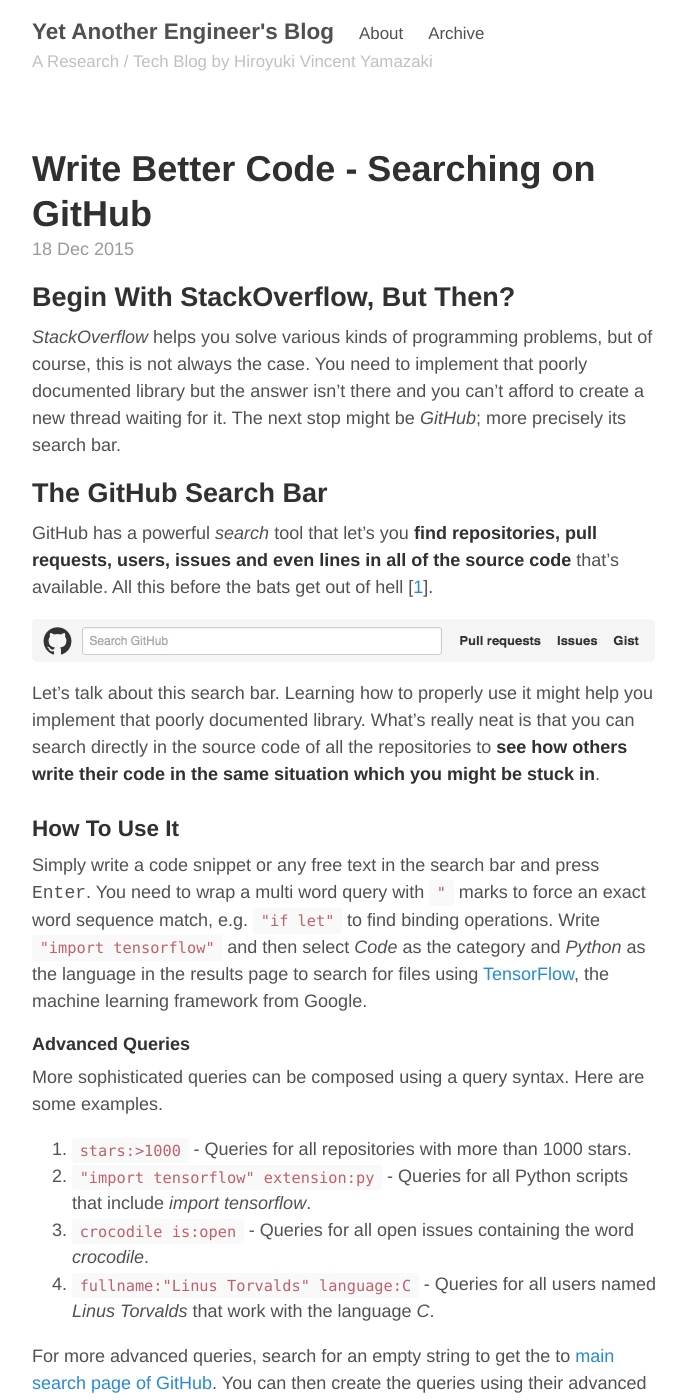
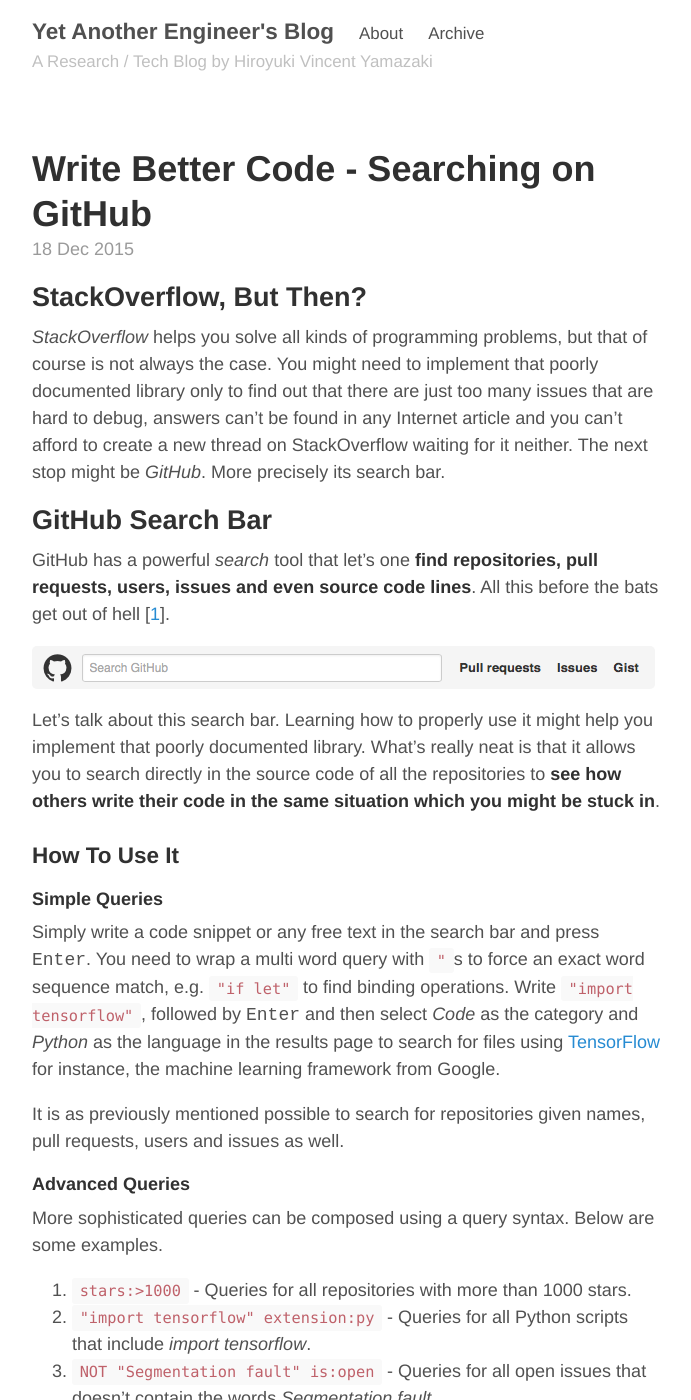
Before and after one commit to hvy/hvy.github.io, a Jekyll site: the page built from _posts/2015-12-18-github-search-source-code.md, in a window 1280 px wide and 1400 px high. Shown: the whole window, without its empty margins (293-984 px from the left). Built offline with Jekyll 4.4.1, drawn with Linux system fonts in a browser that asks for light colours; some of the changed text lies outside the part shown.

Commit message:
Minor edits to the latest GitHub search post

```diff
--- a/_posts/2015-12-18-github-search-source-code.md
+++ b/_posts/2015-12-18-github-search-source-code.md
@@ -4,31 +4,38 @@ title: Write Better Code - Searching on GitHub
 tags: [Git, GitHub]
 ---
 
-## Begin With StackOverflow, But Then?
-*StackOverflow* helps you solve various kinds of programming problems, but of course, this is not always the case. You need to implement that poorly documented library but the answer isn't there and you can't afford to create a new thread waiting for it. The next stop might be *GitHub*; more precisely its search bar.
+## StackOverflow, But Then?
+*StackOverflow* helps you solve all kinds of programming problems, but that of course is not always the case. You might need to implement that poorly documented library only to find out that there are just too many issues that are hard to debug, answers can't be found in any Internet article and you can't afford to create a new thread on StackOverflow waiting for it neither. The next stop might be *GitHub*. More precisely its search bar.
 
-## The GitHub Search Bar
-GitHub has a powerful *search* tool that let's you **find repositories, pull requests, users, issues and even lines in all of the source code** that's available. All this before the bats get out of hell [[1](#References)].
+## GitHub Search Bar
+GitHub has a powerful *search* tool that let's one **find repositories, pull requests, users, issues and even source code lines**. All this before the bats get out of hell [[1](#references)].
 
 ![GitHubSearchBar](/assets/2015-12-18-searchbar.png)
 
-Let's talk about this search bar. Learning how to properly use it might help you implement that poorly documented library. What's really neat is that you can search directly in the source code of all the repositories to **see how others write their code in the same situation which you might be stuck in**.
+Let's talk about this search bar. Learning how to properly use it might help you implement that poorly documented library. What's really neat is that it allows you to search directly in the source code of all the repositories to **see how others write their code in the same situation which you might be stuck in**.
 
 ### How To Use It
-Simply write a code snippet or any free text in the search bar and press <kbd>Enter</kbd>. You need to wrap a multi word query with `"` marks to force an exact word sequence match, e.g. `"if let"` to find binding operations. Write `"import tensorflow"` and then select *Code* as the category and *Python* as the language in the results page to search for files using [TensorFlow](https://www.tensorflow.org), the machine learning framework from Google.
+
+#### Simple Queries
+Simply write a code snippet or any free text in the search bar and press <kbd>Enter</kbd>. You need to wrap a multi word query with `"`s to force an exact word sequence match, e.g. `"if let"` to find binding operations. Write `"import tensorflow"`, followed by <kbd>Enter</kbd> and then select *Code* as the category and *Python* as the language in the results page to search for files using [TensorFlow](https://www.tensorflow.org) for instance, the machine learning framework from Google.
+
+It is as previously mentioned possible to search for repositories given names, pull requests, users and issues as well.
 
 #### Advanced Queries
-More sophisticated queries can be composed using a query syntax. Here are some examples.
+More sophisticated queries can be composed using a query syntax. Below are some examples.
 
 1. [`stars:>1000`](https://github.com/search?q=stars%3A%3E1000&s=updated&type=Repositories) - Queries for all repositories with more than 1000 stars.
 2. [`"import tensorflow"  extension:py`](https://github.com/search?utf8=✓&q=%22import+tensorflow%22++extension%3Apy&type=Code&ref=searchresults) - Queries for all Python scripts that include *import tensorflow*.
-3. [`crocodile is:open`](https://github.com/search?utf8=✓&q=crocodile+is%3Aopen) - Queries for all open issues containing the word *crocodile*.
+3. [`NOT "Segmentation fault" is:open`](https://github.com/search?utf8=✓&q=NOT+%22segmentation+fault%22+is%3Aopen) - Queries for all open issues that doesn't contain the words *Segmentation fault*.
 4. [`fullname:"Linus Torvalds" language:C`](https://github.com/search?utf8=✓&q=fullname%3A%22Linus+Torvalds%22+language%3AC&type=Users&ref=searchresults) - Queries for all users named *Linus Torvalds* that work with the language *C*.
 
-For more advanced queries, search for an empty string to get the to [main search page of GitHub](https://github.com/search). You can then create the queries using their advanced search page or view a more comprehensive list of examples. There is also a [help section](https://www.elastic.co/use-cases/github).
+For more advanced queries, search for an empty string to get the to [main search page of GitHub](https://github.com/search). You can then create the queries using their advanced search page or view a more comprehensive list of examples. There is also a [help section](https://help.github.com/categories/search/) explaining the syntax in detail.
+
+#### Notes
+It is worth mentioning that a single query cannot be longer than 256 characters and that it cannot consist of more than 5 logical AND, OR or NOT operators. Also, queries are by default incasesensitive.
 
 ### How It Works
-There are on average 300 search request per minute to the GitHub servers and the handling of all these are backed by the cloud based RESTful search engine [Elasticsearch](https://www.elastic.co/use-cases/github). They manage the 4 million users and the over 8 million repositories comprising over 2 billion documents that need to be indexed for performance, i.e. short query-request to response time. As soon as a repository is being pushed to, the new data is immediately available for search and thus needs to be indexed. This is done by the 120 GB large 128 shards. For more details on how this is done, please refer to [Elasticsearch's GitHub Page](https://www.elastic.co/use-cases/github) or [this interview](http://exploringelasticsearch.com/github_interview.html#ch-githubinterview) with the GitHub developers discussing the scaling of the data (there is also a link to the recording).
+There are on average 300 search request per minute to the GitHub servers and the handling of all these are backed by the cloud based RESTful search engine [Elasticsearch](https://www.elastic.co/use-cases/github). They manage the 4 million users and the over 8 million repositories comprising over 2 billion documents that need to be indexed for performance, i.e. short query-request to response time. As soon as a repository is being pushed to, the new data is immediately available for search and thus needs to be indexed. This is done by the 120 GB large 128 shards. For more details on how this is carried out, please refer to [Elasticsearch's GitHub Page](https://www.elastic.co/use-cases/github) or [this interview](http://exploringelasticsearch.com/github_interview.html#ch-githubinterview) with the GitHub developers discussing the scaling of the data (there is also a [link to the recording](https://soundcloud.com/andrewvc-1/github-interview-edited)).
 
 ## Links
 1. [GitHub Search](https://github.com/search)
```
